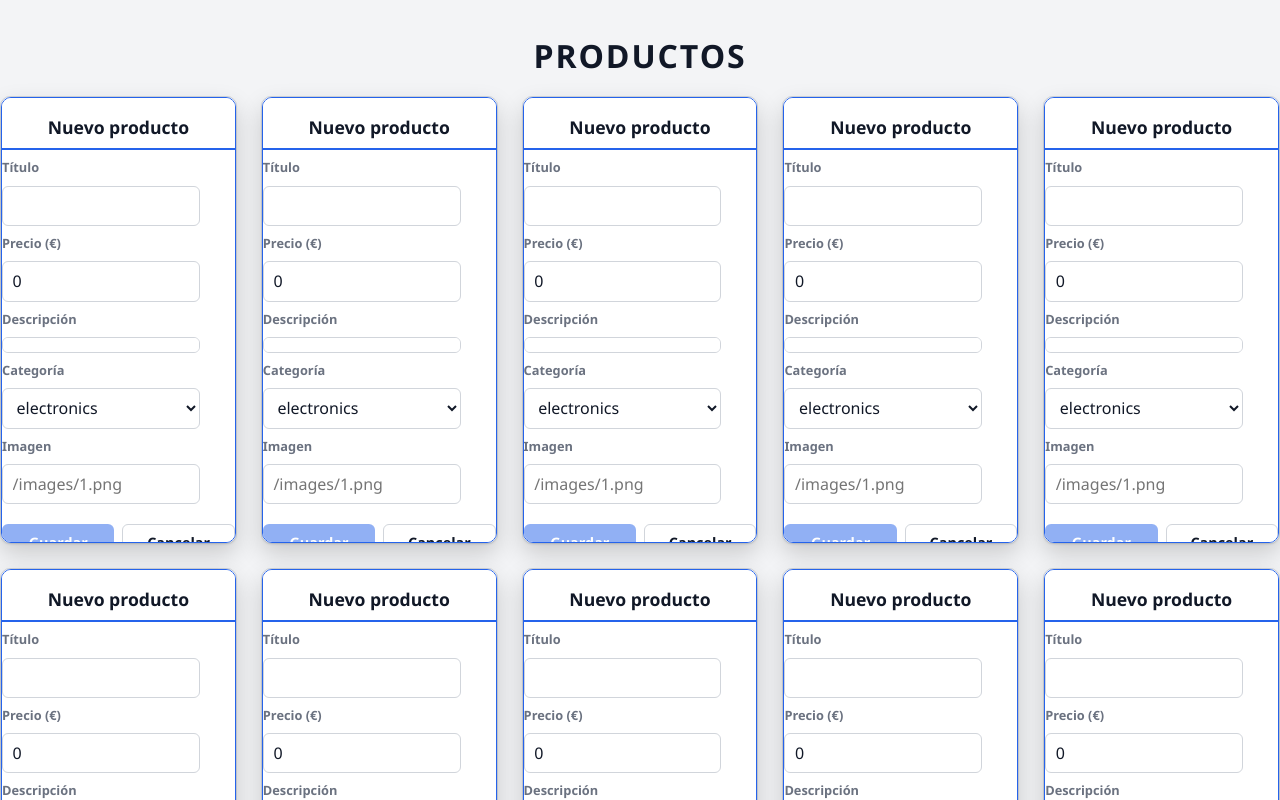
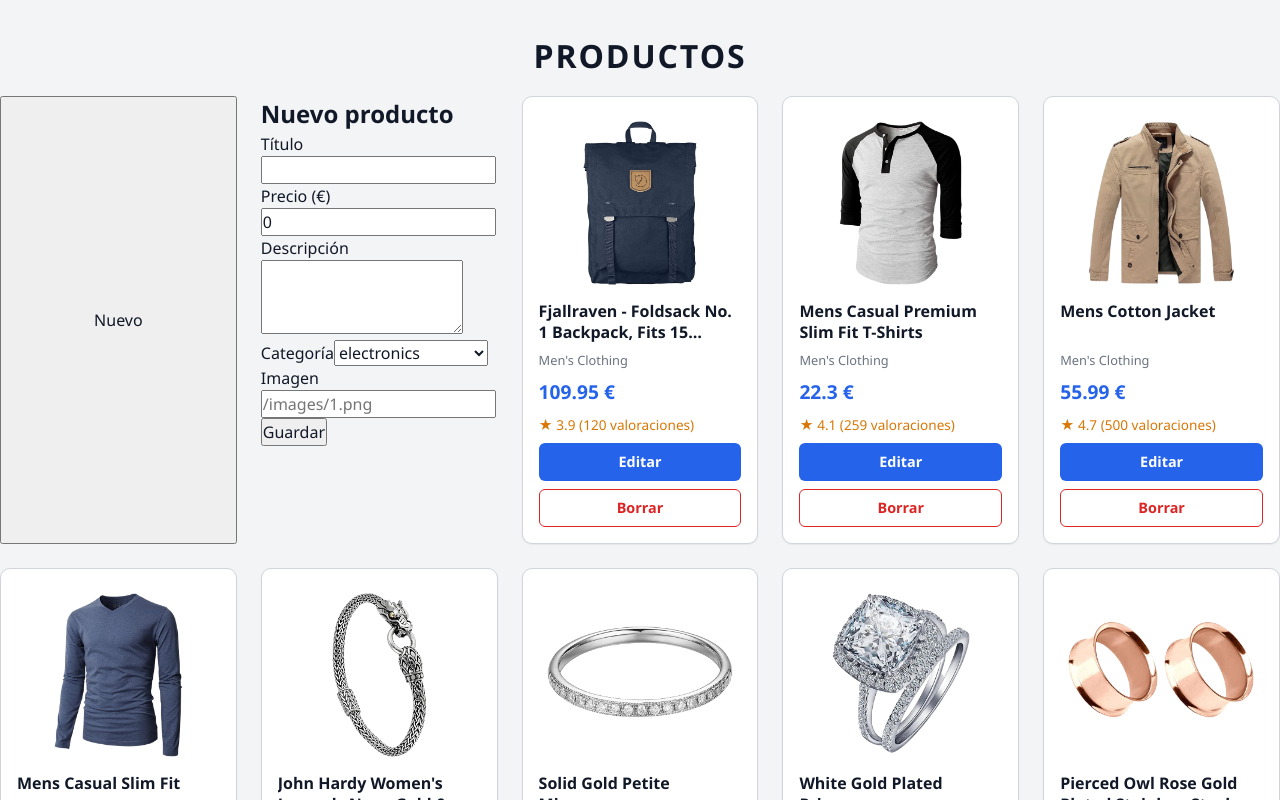
Before and after one commit to Sara-Argudo/DWC, an Angular app in the folder ejemplo_02/: page / in a window 1280 px wide. Both pictures are taken after a click on the button "Nuevo". Shown: the top 800 px of the page. Built offline with nearby package versions, Linux system fonts and the light colour scheme.

Commit message:
05_boton_editar: corrige metodos duplicados, completa el formulario y separa crear/editar producto

```diff
--- a/ejemplo_02/src/app/features/products/products.html
+++ b/ejemplo_02/src/app/features/products/products.html
@@ -1,14 +1,15 @@
 <h1>PRODUCTOS</h1>
 
 <section>
-    @for (product of products(); track product.id) {
-        <article>
-            <img [src]="product.image" [alt]="product.title" />
-            <h2>{{ product.title }}</h2>
-            <button type="button" (click)="openForm()" [attr.aria-expanded]="showForm()">Nuevo</button>
+    <button type="button" (click)="newProduct()" [attr.aria-expanded]="showForm()">Nuevo</button>
+
     @if (showForm()) {
         <div>
+            @if (mode() === 'new') {
                 <h2>Nuevo producto</h2>
+            } @else {
+                <h2>Editar producto</h2>
+            }
 
             <label for="title">Título</label>
             <input id="title" type="text" [value]="title()" (input)="setTitle($event)" />
@@ -32,21 +33,24 @@
             <input id="image" type="text" placeholder="/images/1.png" [value]="image()"
             (input)="setImage($event)" />
 
-                    <div>
-                        <button type="button" (click)="addProduct()" [disabled]="!title()">Guardar</button>
-                        <button type="button" (click)="closeForm()">Cancelar</button>
-                    </div>
-
-
+            <button type="button" (click)="saveProduct()">
+                {{ mode() === 'new' ? 'Guardar' : 'Actualizar' }}
+            </button>
         </div>
     }
+
+    @for (product of products(); track product.id) {
+        <article>
+            <img [src]="product.image" [alt]="product.title" />
+            <h2>{{ product.title }}</h2>
             <p>{{ product.category }}</p>
             <p>{{ product.price }} €</p>
             <p>★ {{ product.rating.rate }} ({{ product.rating.count }} valoraciones)</p>
-            <button type="button" (click)="deleteProduct(product.id)" [attr.aria-label]="'Borrar ' +
-            product.title">Borrar</button>
+
+            <button type="button" (click)="editProduct(product)" [attr.aria-label]="'Editar ' + product.title">Editar</button>
+            <button type="button" (click)="deleteProduct(product.id)" [attr.aria-label]="'Borrar ' + product.title">Borrar</button>
         </article>
-    }@empty {
-        <p>no hay productos</p>
+    } @empty {
+        <p>No hay productos</p>
     }
 </section>
--- a/ejemplo_02/src/app/features/products/products.ts
+++ b/ejemplo_02/src/app/features/products/products.ts
@@ -10,19 +10,15 @@
   templateUrl: './products.html',
 })
 export class Products {
+
   products = signal<Product[]>(PRODUCTS);
 
   categories = Object.values(Category);
 
+  mode = signal<'new' | 'edit'>('new');
+  selectedProduct = signal<Product | undefined>(undefined);
+
   showForm = signal(false);
-
-  openForm(){
-    this.showForm.set(true);
-  }
-
-  closeForm(){
-    this.showForm.set(false);
-  }
 
   title = signal('');
   price = signal(0);
@@ -52,10 +48,10 @@
   }
 
   addProduct() {
+
     const lastProduct = this.products().at(-1);
     const id = lastProduct ? lastProduct.id + 1 : 1;
-
-    const newProduct: Product = {
+    const product: Product = {
     id: id,
     title: this.title(),
     price: this.price() || 0,
@@ -65,13 +61,71 @@
     rating: { rate: 0, count: 0 }
     };
 
-    this.products.update(products => [...products, newProduct]);
+    this.products.update(products => [...products, product]);
     this.closeForm();
+}
+
+  editProduct(product: Product) {
+    this.mode.set('edit');
+    this.selectedProduct.set(product);
+    this.title.set(product.title);
+    this.price.set(product.price);
+    this.description.set(product.description);
+    this.category.set(product.category);
+    this.image.set(product.image);
+    this.showForm.set(true);
+  }
+
+  updateProduct() {
+    const selected = this.selectedProduct();
+    if (!selected) return;
+
+    const updated: Product = {
+      ...selected,
+      title: this.title(),
+      price: this.price() || 0,
+      description: this.description(),
+      category: this.category(),
+      image: this.image()
+    };
+
+    this.products.update(products =>
+      products.map(product => (product.id === selected.id ? updated : product))
+    );
+    this.closeForm();
+  }
+
+  saveProduct() {
+    if (this.mode() === 'edit') {
+      this.updateProduct();
+    } else {
+      this.addProduct();
+    }
   }
 
   deleteProduct(id: number) {
     this.products.update(products => products.filter(product => product.id !== id));
   }
 
+  clearFields() {
+    this.title.set('');
+    this.price.set(0);
+    this.description.set('');
+    this.category.set(Category.Electronics);
+    this.image.set('');
+  }
 
+  newProduct() {
+    this.clearFields();
+    this.mode.set('new');
+    this.selectedProduct.set(undefined);
+    this.showForm.set(true);
+  }
+
+  closeForm() {
+    this.clearFields();
+    this.mode.set('new');
+    this.selectedProduct.set(undefined);
+    this.showForm.set(false);
+  }
 }
```
Lines whose indentation alone changed are shown as unchanged.
